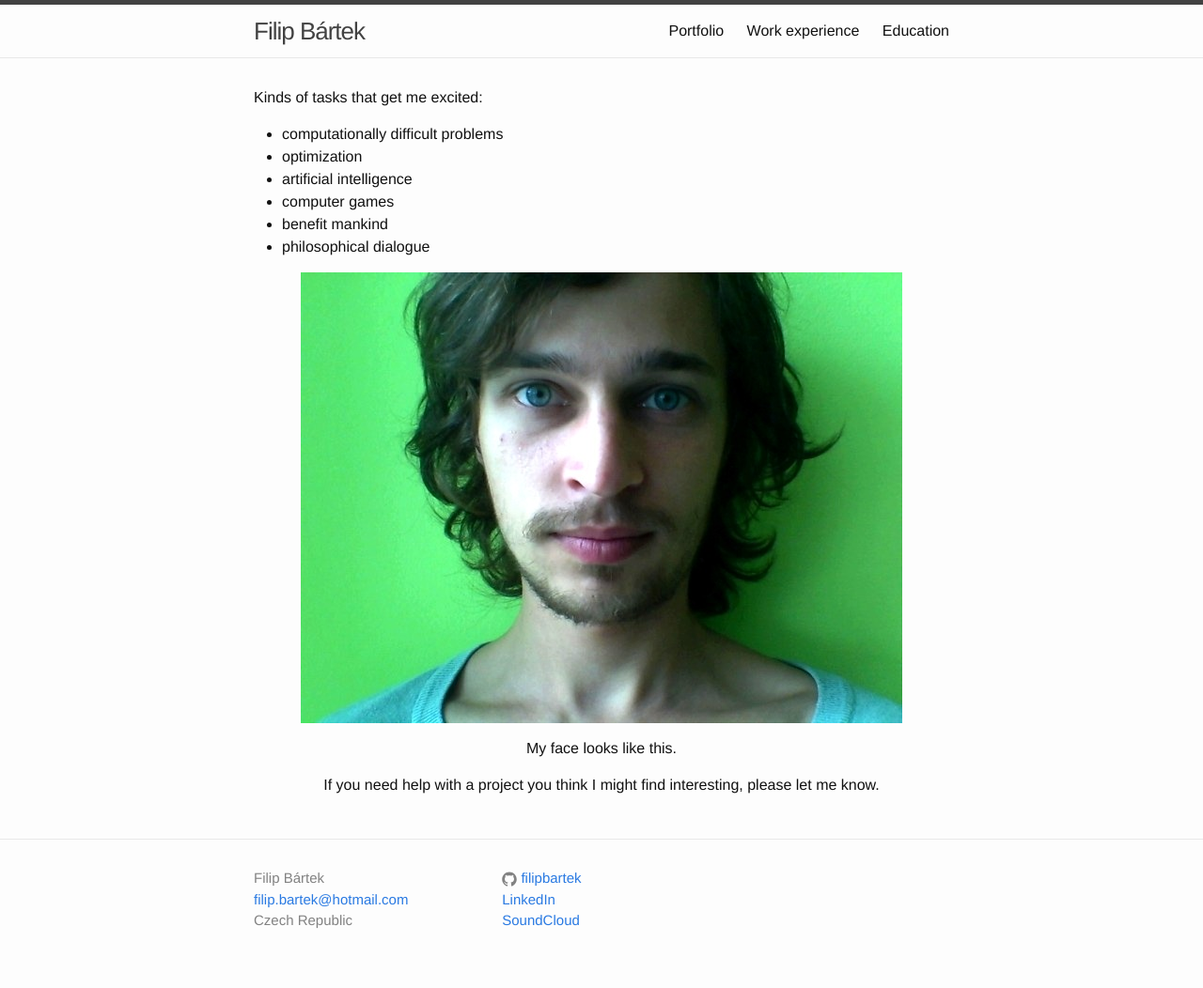
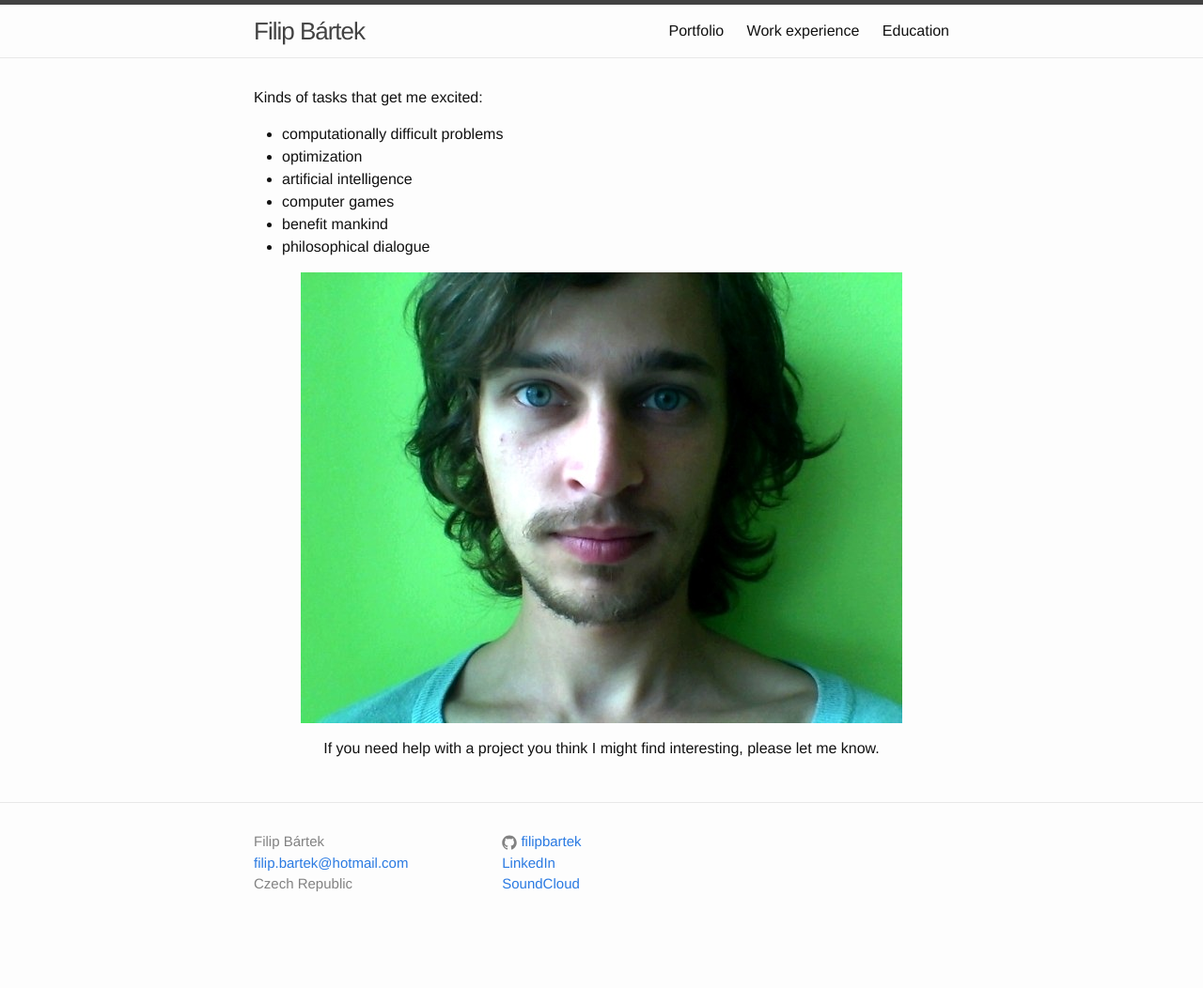
Before and after one commit to filipbartek/filipbartek.github.io, a Jekyll site: the page built from index.md, in a window 1280 px wide. Shown: the whole page at 94% size. Built offline with Jekyll 4.4.1, drawn with Linux system fonts in a browser that asks for light colours; after the commit the page ends 1013 px from its top, so only the background shows below that.

Commit message:
index: Remove photo caption

```diff
--- a/index.md
+++ b/index.md
@@ -15,8 +15,5 @@ Kinds of tasks that get me excited:
 ![My photo](/assets/face.jpg)
 
 {:.center}
-My face looks like this.
-
-{:.center}
 If you need help with a project you think I might find interesting,
 please let me know.
```
